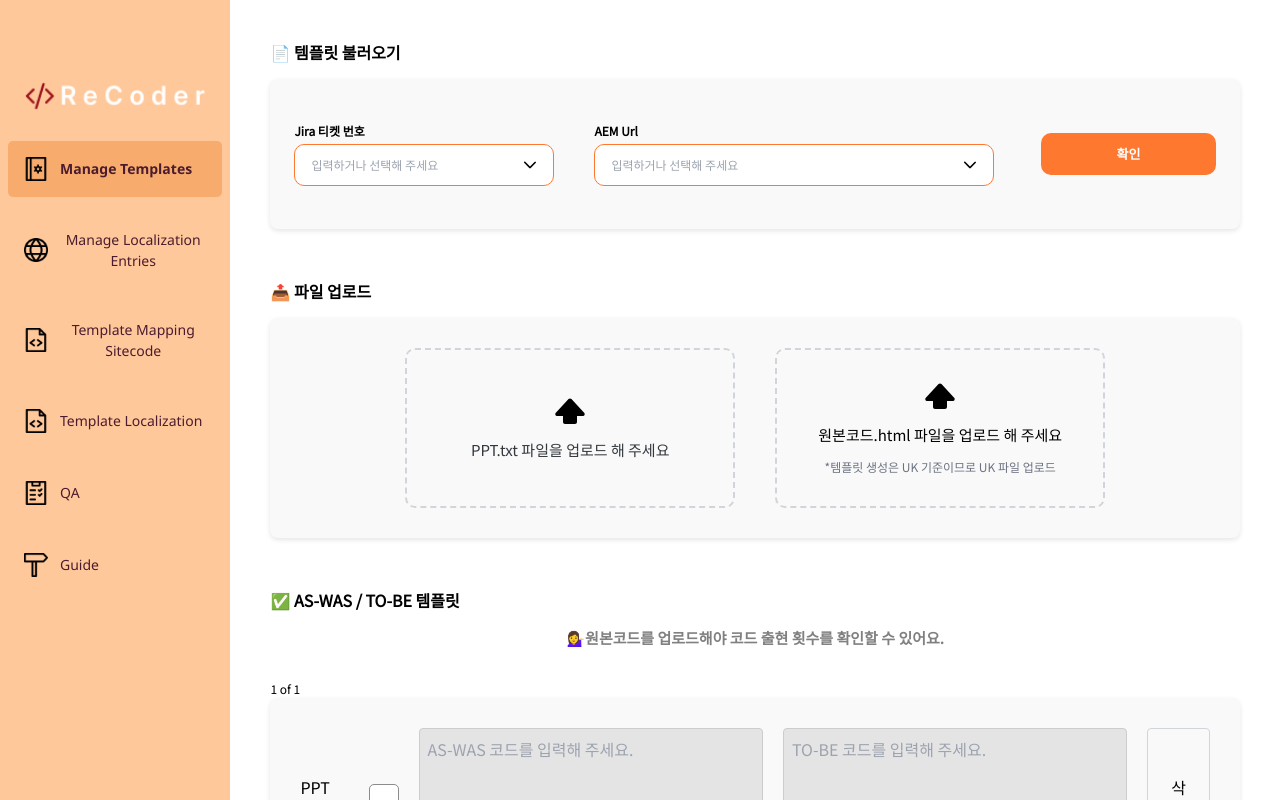
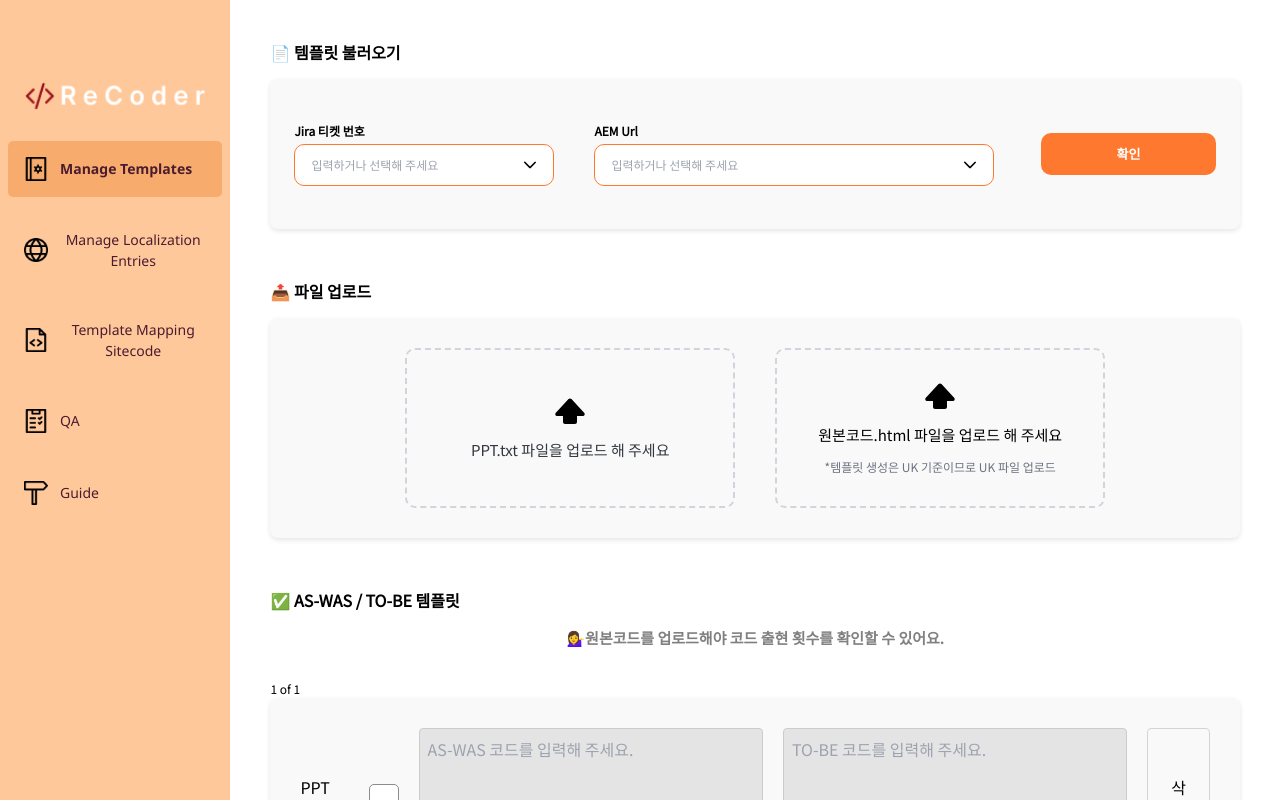
Before and after one commit to haley10309/recoder, a React (Vite) app in the folder client/: page / in a window 1280 px wide. Shown: the top 800 px of the page. Built offline with nearby package versions, Linux system fonts and the light colour scheme; no server answers.

Commit message:
fix: 번역전용 페이지 사용안해서 네비바에서 지움

```diff
--- a/client/src/Components/Nav/LeftNavBar.jsx
+++ b/client/src/Components/Nav/LeftNavBar.jsx
@@ -94,13 +94,13 @@ const LeftNavBar = () => {
           <NavButtonText $active={isActive("/templates/mapping")}>Template Mapping Sitecode</NavButtonText>
         </NavButton>
 
-        <NavButton
+        {/* <NavButton
           $active={isActive("/templates/localization")}
           onClick={() => handleNavigate("/templates/localization")}
         >
           <IconImage src={applyIcon} alt="Template Localization" />
           <NavButtonText $active={isActive("/templates/localization")}>Template Localization</NavButtonText>
-        </NavButton>
+        </NavButton> */}
 
         <NavButton
           $active={isActive("/qa-check")}
```
